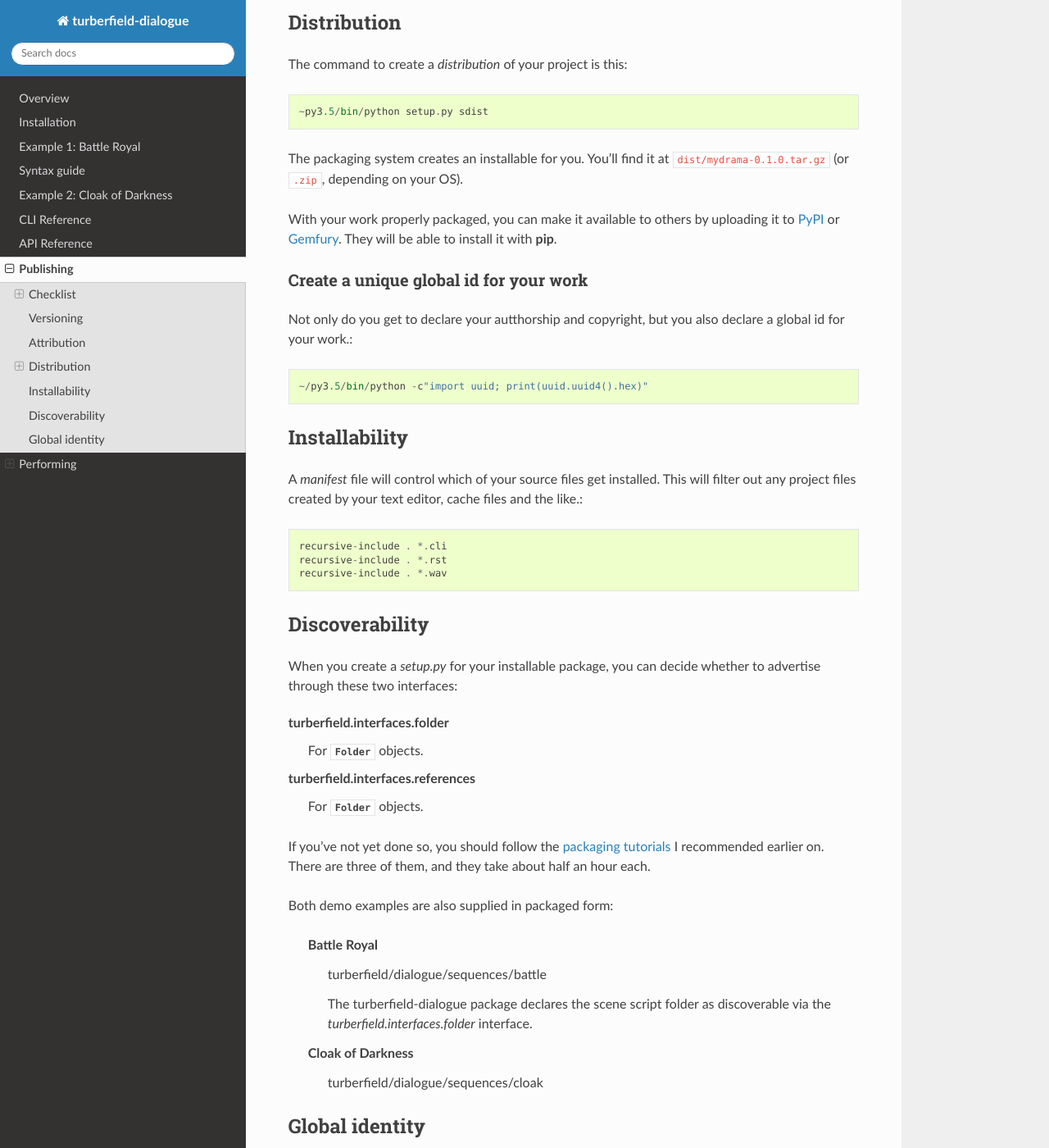
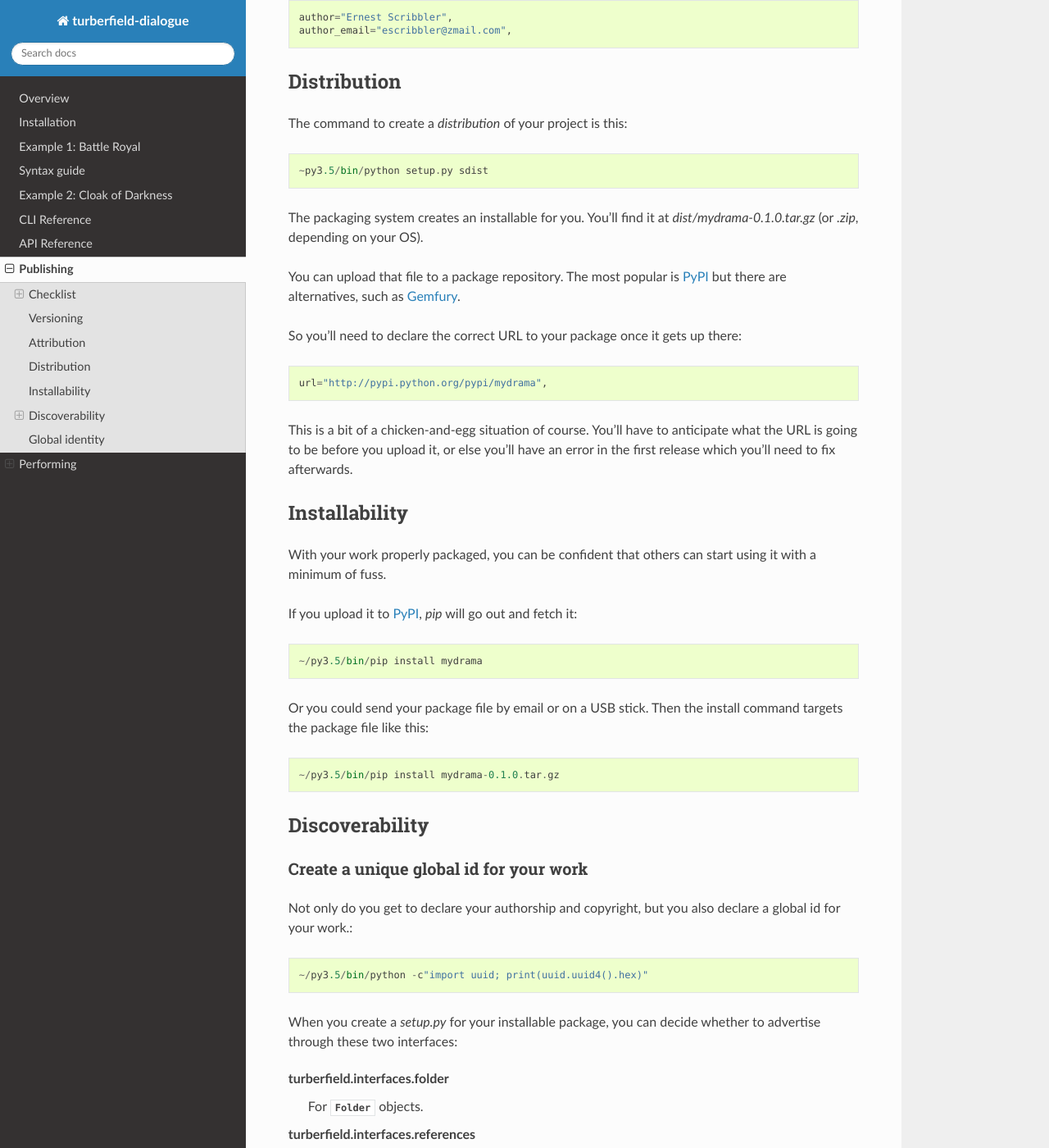
Before and after one commit to tundish/turberfield-dialogue, a Sphinx documentation site: the page built from turberfield/dialogue/doc/packaging.rst, in a window 1280 px wide and 1400 px high, scrolled down 3164 px. Shown: the whole window at 82% size. Built offline with Sphinx 7.4.7 and the Read the Docs theme 2.0.0, drawn with Linux system fonts in a browser that asks for light colours; some of the changed text lies outside the part shown.

Commit message:
Increment.

```diff
--- a/turberfield/dialogue/doc/packaging.rst
+++ b/turberfield/dialogue/doc/packaging.rst
@@ -25,13 +25,17 @@ Packaging gives you the following advantages:
 Checklist
 =========
 
-#. `Directory structure`_
+Turning your screenplay into a package might be a pain the first time
+you do it. But you'll reap the benefits after that. Here's what you have
+to do.
+
+#. `Organise your project directory`_
 #. `Make a manifest`_
 #. `Write a README file`_
 #. `Write the setup.py`_
 
-Directory structure
-~~~~~~~~~~~~~~~~~~~
+Organise your project directory
+~~~~~~~~~~~~~~~~~~~~~~~~~~~~~~~
 
 Suppose your screenplay, **mydrama** is in a single directory of that name.
 You have three scene script files; `begin.rst`, `middle.rst`, and `end.rst`.
@@ -165,33 +169,46 @@ The command to create a `distribution` of your project is this::
     ~py3.5/bin/python setup.py sdist
 
 The packaging system creates an installable for you. You'll find
-it at ``dist/mydrama-0.1.0.tar.gz`` (or ``.zip``, depending on your OS).
+it at `dist/mydrama-0.1.0.tar.gz` (or `.zip`, depending on your OS).
 
-With your work properly packaged, you can make it available to others
-by uploading it to PyPI_ or Gemfury_. They will be able to install it
-with **pip**.
+You can upload that file to a package repository. The most popular is
+PyPI_ but there are alternatives, such as Gemfury_.
+
+So you'll need to declare the correct URL to your package once
+it gets up there::
+
+        url="http://pypi.python.org/pypi/mydrama",
+
+This is a bit of a chicken-and-egg situation of course. You'll have to
+anticipate what the URL is going to be before you upload it, or
+else you'll have an error in the first release which you'll need to fix
+afterwards.
+
+Installability
+==============
+
+With your work properly packaged, you can be confident that others can
+start using it with a minimum of fuss.
+
+If you upload it to PyPI_, `pip` will go out and fetch it::
+
+    ~/py3.5/bin/pip install mydrama
+
+Or you could send your package file by email or on a USB stick. Then
+the install command targets the package file like this::
+
+    ~/py3.5/bin/pip install mydrama-0.1.0.tar.gz
+
+Discoverability
+===============
 
 Create a unique global id for your work
 ~~~~~~~~~~~~~~~~~~~~~~~~~~~~~~~~~~~~~~~
 
-Not only do you get to declare your autthorship and copyright, but you
+Not only do you get to declare your authorship and copyright, but you
 also declare a global id for your work.::
 
     ~/py3.5/bin/python -c"import uuid; print(uuid.uuid4().hex)"
-
-Installability
-==============
-
-A `manifest` file will control which of your source files get
-installed. This will filter out any project files created by your text
-editor, cache files and the like.::
-
-    recursive-include . *.cli
-    recursive-include . *.rst
-    recursive-include . *.wav
-
-Discoverability
-===============
 
 When you create a `setup.py` for your installable package, you can decide
 whether to advertise through these two interfaces:
```
Also changed, not shown: other parts of turberfield/dialogue/doc/packaging.rst (+6 -1 lines).
